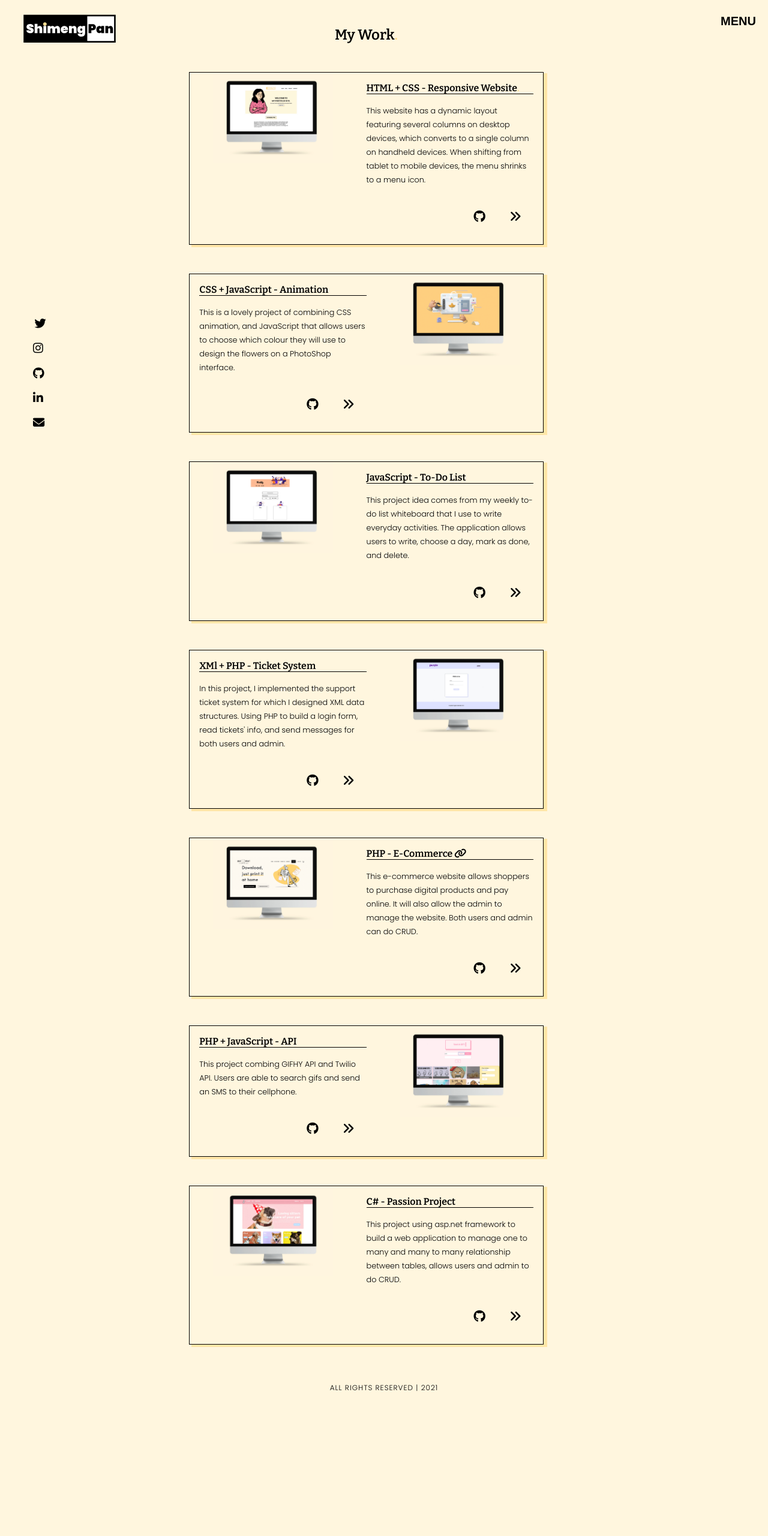
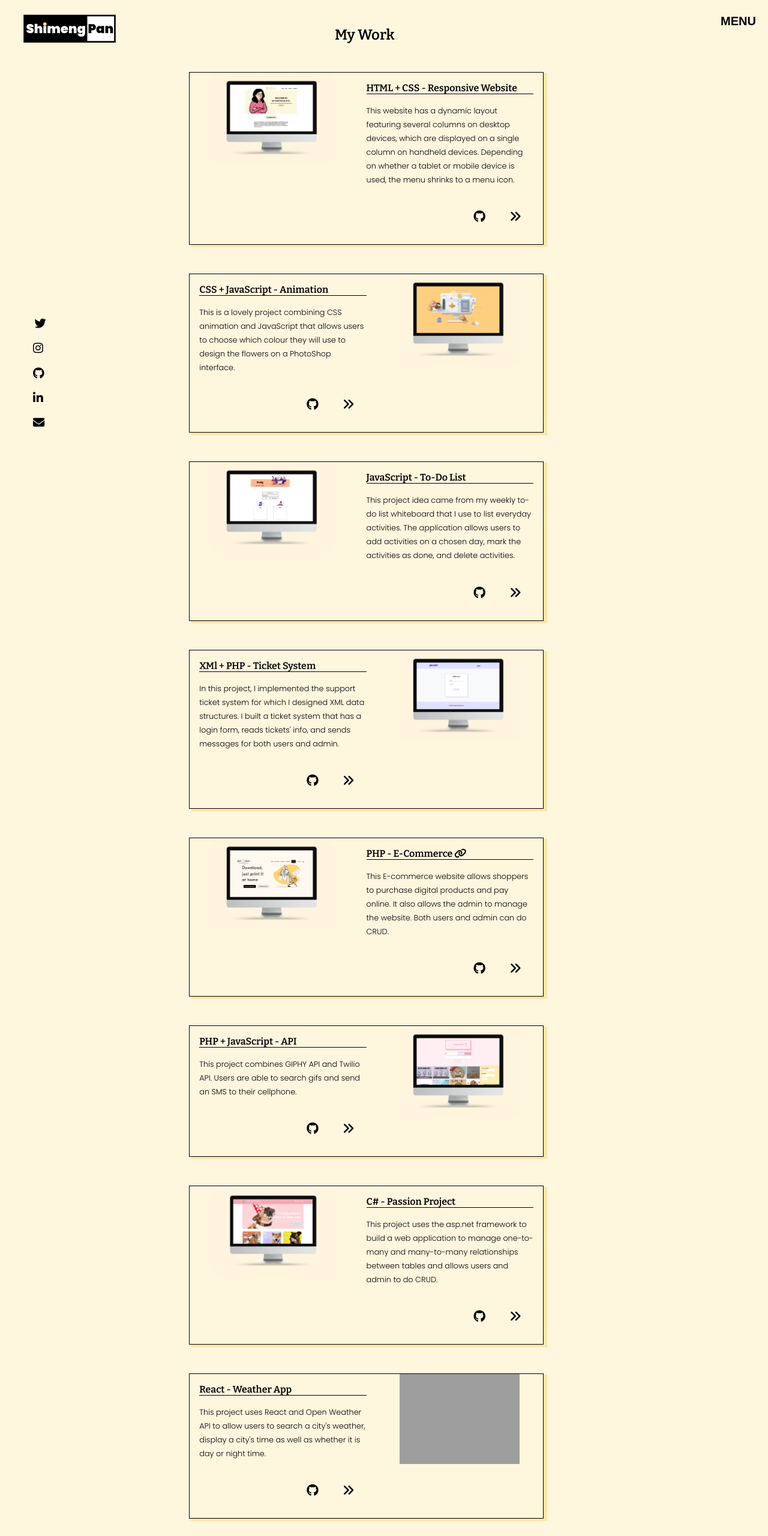
Before and after one commit to AprilPan10/Portfolio, a plain HTML site: page project.html in a window 1280 px wide. Shown: the top 2560 px of the page at 60% size. Before the commit the page ends 2345 px from the top, so only its background shows below. Drawn offline with nearby package versions, Linux system fonts and the light colour scheme; grey boxes are pictures that could not be loaded.

Commit message:
change contents

```diff
--- a/project.html
+++ b/project.html
@@ -84,7 +84,7 @@
             <div class="images img-hover-zoom"><img src="images/v4.jpg" width="300" alt="mockup of responsive website" /></div>
             <div class="description">
                 <h4>HTML + CSS - Responsive Website<span>.</span></h4>
-                <p>This website has a dynamic layout featuring several columns on desktop devices, which converts to a single column on handheld devices. When shifting from tablet to mobile devices, the menu shrinks to a menu icon.</p>
+                <p>This website has a dynamic layout featuring several columns on desktop devices, which are displayed on a single column on handheld devices. Depending on whether a tablet or mobile device is used, the menu shrinks to a menu icon.</p>
                 <a href="https://shimengpan.website/responsivewebsite/index.html" class="detail">
                     <i class="fas fa-angle-double-right"></i>
                 </a>
@@ -96,7 +96,7 @@
         <div class="wrapper">
             <div class="description">
                 <h4>CSS + JavaScript - Animation</h4>
-                <p>This is a lovely project of combining CSS animation, and JavaScript that allows users to choose which colour they will use to design the flowers on a PhotoShop interface. </p>
+                <p>This is a lovely project combining CSS animation and JavaScript that allows users to choose which colour they will use to design the flowers on a PhotoShop interface.</p>
                 <a href="https://shimengpan.website/animation/index.html" class="detail">
                     <i class="fas fa-angle-double-right"></i>
                 </a>
@@ -110,7 +110,7 @@
             <div class="images img-hover-zoom"><img src="images/v1.jpg" width="300" alt="mockup of to-do list project" /></div>
             <div class="description">
                 <h4>JavaScript - To-Do List</h4>
-                <p>This project idea comes from my weekly to-do list whiteboard that I use to write everyday activities. The application allows users to write, choose a day, mark as done, and delete. </p>
+                <p>This project idea came from my weekly to-do list whiteboard that I use to list everyday activities. The application allows users to add activities on a chosen day, mark the activities as done, and delete activities. </p>
                 <a href="https://shimengpan.website/JS-todolist/index.html" class="detail">
                     <i class="fas fa-angle-double-right"></i>
                 </a>
@@ -122,7 +122,7 @@
         <div class="wrapper">
             <div class="description">
                 <h4>XMl + PHP - Ticket System</h4>
-                <p>In this project, I implemented the support ticket system for which I designed XML data structures. Using PHP to build a login form, read tickets' info, and send messages for both users and admin.</p>
+                <p>In this project, I implemented the support ticket system for which I designed XML data structures. I built a ticket system that has a login form, reads tickets' info, and sends messages for both users and admin.</p>
                 <a href="https://shimengpan.website/Ticketsystem/views/userHome.php" class="detail">
                     <i class="fas fa-angle-double-right"></i>
                 </a>
@@ -136,7 +136,7 @@
             <div class="images img-hover-zoom" ><img src="images/v5.jpg" width="300" alt="mockup of ecommerce website" /></div>
             <div class="description">
                 <a href="case.html" class="none"><h4>PHP - E-Commerce  <a class="fas fa-link"></a></h4></a>
-                <p>This e-commerce website allows shoppers to purchase digital products and pay online. It will also allow the admin to manage the website. Both users and admin can do CRUD.</p>
+                <p>This E-commerce website allows shoppers to purchase digital products and pay online. It also allows the admin to manage the website. Both users and admin can do CRUD.</p>
                 <a href="http://justprint.space/" class="detail">
                     <i class="fas fa-angle-double-right"></i>
                 </a>
@@ -148,7 +148,7 @@
         <div class="wrapper">
             <div class="description">
                 <h4>PHP + JavaScript - API</h4>
-                <p>This project combing GIFHY API and Twilio API. Users are able to search gifs and send an SMS to their cellphone.</p>
+                <p>This project combines GIPHY API and Twilio API. Users are able to search gifs and send an SMS to their cellphone.</p>
                 <a href="https://shimengpan.website/API/index.php" class="detail">
                     <i class="fas fa-angle-double-right"></i>
                 </a>
@@ -162,7 +162,7 @@
             <div class="images img-hover-zoom"><img src="images/v7.jpg" width="300" alt="mockup of passion project" /></div>
             <div class="description">
                 <h4>C# - Passion Project</h4>
-                <p>This project using asp.net framework to build a web application to manage one to many and many to many relationship between tables, allows users and admin to do CRUD.</p>
+                <p>This project uses the asp.net framework to build a web application to manage one-to-many and many-to-many relationships between tables and allows users and admin to do CRUD.</p>
                 <a href="https://www.youtube.com/watch?v=SzrDyBt_axI" class="detail">
                     <i class="fas fa-angle-double-right"></i>
                 </a>
@@ -170,6 +170,19 @@
                     <i class="fab fa-github"></i>
                 </a>
             </div>
+        </div>
+        <div class="wrapper">
+            <div class="description">
+                <h4>React - Weather App</h4>
+                <p>This project uses React and Open Weather API to allow users to search a city's weather, display a city's time as well as whether it is day or night time.</p>
+                <a href="https://shimengpan.website/API/index.php" class="detail">
+                    <i class="fas fa-angle-double-right"></i>
+                </a>
+                <a href="https://shimengpan.website/React/index.html" class="detail">
+                    <i class="fab fa-github"></i>
+                </a>
+            </div>
+            <div class="images under img-hover-zoom"><img src="images/v8.png" width="300" alt="mockup of API project" /></div>
         </div>
 
     </div>
```
Also changed, not shown: case.html (+5 -5 lines), 1 other file.
